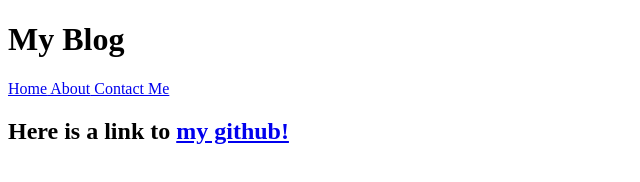
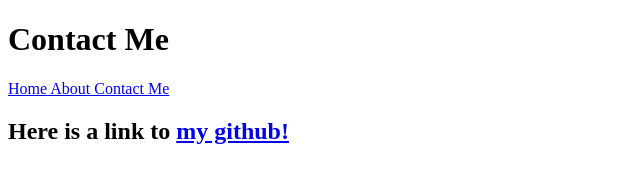
Before and after one commit to pianistpaige/W2D1, a plain HTML site: page contactme.html in a window 1280 px wide. Shown: the whole page, without its empty margins (0-640 px from the left). Drawn offline with Linux system fonts and the light colour scheme.

Commit message:
changed header name

```diff
--- a/contactme.html
+++ b/contactme.html
@@ -4,7 +4,7 @@
         <title>Contact Me</title>
     </head>
     <body>
-        <h1>My Blog</h1>
+        <h1>Contact Me</h1>
 
         <a href="./index.html"> Home</a><a href="about.html"> About</a><a href="./contactme.html"> Contact Me</a>
 
```
